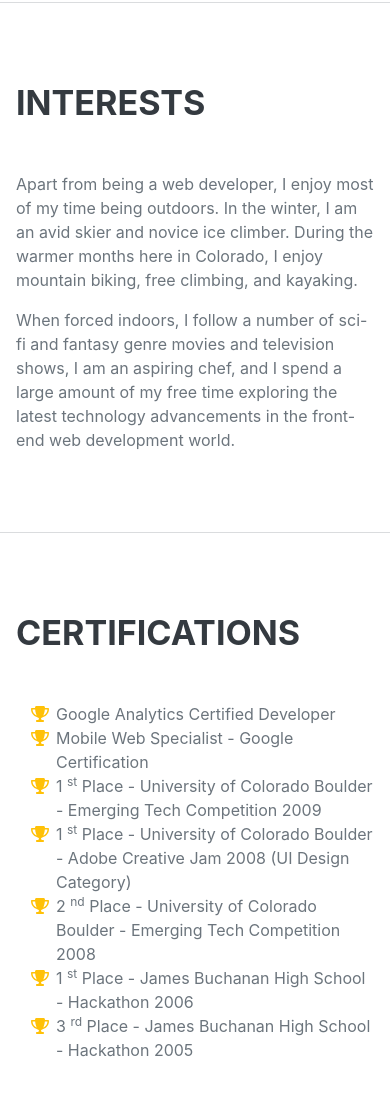
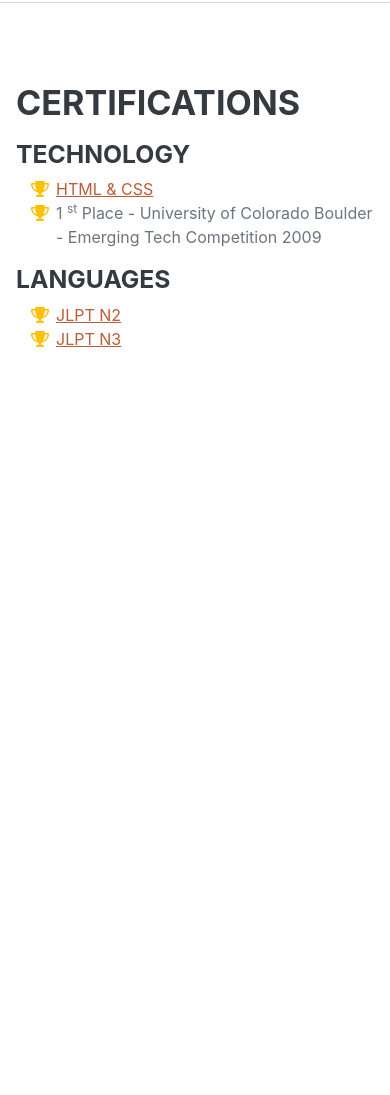
Before and after one commit to srahul2107/Aboutme, a plain HTML site: page index.html in a window 390 px wide. Shown: the part 3026-4121 px from the top of the page. After the commit the page ends 3457 px from the top, so only its background shows below. Drawn offline with nearby package versions, Linux system fonts and the light colour scheme; a web font is replaced by a local one.

Commit message:
added certifictes

```diff
--- a/index.html
+++ b/index.html
@@ -29,7 +29,7 @@
                     <li class="nav-item"><a class="nav-link js-scroll-trigger" href="#experience">Experience</a></li>
                     <li class="nav-item"><a class="nav-link js-scroll-trigger" href="#education">Education</a></li>
                     <li class="nav-item"><a class="nav-link js-scroll-trigger" href="#skills">Skills</a></li>
-                    <li class="nav-item"><a class="nav-link js-scroll-trigger" href="#interests">Interests</a></li>
+                    <!-- <li class="nav-item"><a class="nav-link js-scroll-trigger" href="#interests">Interests</a></li> -->
                     <li class="nav-item"><a class="nav-link js-scroll-trigger" href="#awards">Certifications</a></li>
                 </ul>
             </div>
@@ -146,26 +146,23 @@
             </section>
             <hr class="m-0" />
             <!-- Interests-->
-            <section class="resume-section" id="interests">
+            <!-- <section class="resume-section" id="interests">
                 <div class="resume-section-content">
                     <h2 class="mb-5">Interests</h2>
                     <p>Apart from being a web developer, I enjoy most of my time being outdoors. In the winter, I am an avid skier and novice ice climber. During the warmer months here in Colorado, I enjoy mountain biking, free climbing, and kayaking.</p>
                     <p class="mb-0">When forced indoors, I follow a number of sci-fi and fantasy genre movies and television shows, I am an aspiring chef, and I spend a large amount of my free time exploring the latest technology advancements in the front-end web development world.</p>
                 </div>
             </section>
-            <hr class="m-0" />
+            <hr class="m-0" /> -->
             <!-- Awards-->
             <section class="resume-section" id="awards">
                 <div class="resume-section-content">
-                    <h2 class="mb-5">Certifications</h2>
+                    <h2 class="mb-3">Certifications</h2>
+                    <h3>Technology</h3>
                     <ul class="fa-ul mb-0">
                         <li>
                             <span class="fa-li"><i class="fas fa-trophy text-warning"></i></span>
-                            Google Analytics Certified Developer
-                        </li>
-                        <li>
-                            <span class="fa-li"><i class="fas fa-trophy text-warning"></i></span>
-                            Mobile Web Specialist - Google Certification
+                            <a href="./assets/certificates/HTML&CSS.pdf" target="_blank">HTML & CSS</a>
                         </li>
                         <li>
                             <span class="fa-li"><i class="fas fa-trophy text-warning"></i></span>
@@ -173,29 +170,16 @@
                             <sup>st</sup>
                             Place - University of Colorado Boulder - Emerging Tech Competition 2009
                         </li>
+                    </ul>
+                    <h3 class="mt-3">Languages</h3>
+                    <ul class="fa-ul mb-0">
                     <li>
                         <span class="fa-li"><i class="fas fa-trophy text-warning"></i></span>
-                            1
-                            <sup>st</sup>
-                            Place - University of Colorado Boulder - Adobe Creative Jam 2008 (UI Design Category)
+                        <a href="./assets/certificates/N2.pdf" target="_blank">JLPT N2</a>
                     </li>
                     <li>
                         <span class="fa-li"><i class="fas fa-trophy text-warning"></i></span>
-                            2
-                            <sup>nd</sup>
-                            Place - University of Colorado Boulder - Emerging Tech Competition 2008
-                        </li>
-                        <li>
-                            <span class="fa-li"><i class="fas fa-trophy text-warning"></i></span>
-                            1
-                            <sup>st</sup>
-                            Place - James Buchanan High School - Hackathon 2006
-                        </li>
-                        <li>
-                            <span class="fa-li"><i class="fas fa-trophy text-warning"></i></span>
-                            3
-                            <sup>rd</sup>
-                            Place - James Buchanan High School - Hackathon 2005
+                        <a href="./assets/certificates/N2.pdf" target="_blank">JLPT N3</a>
                     </li>
                     </ul>
                 </div>
```
Also changed, not shown: 2 other files. Lines whose indentation alone changed are shown as unchanged.
